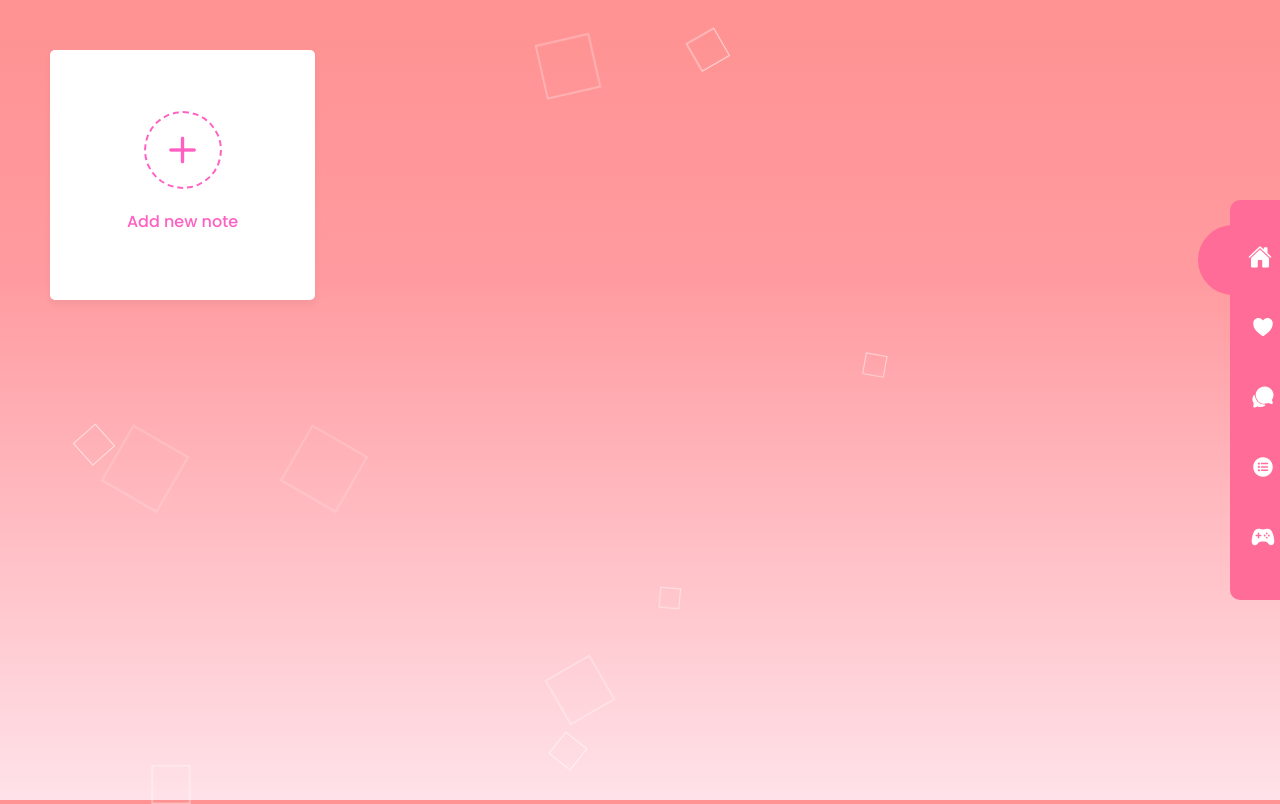
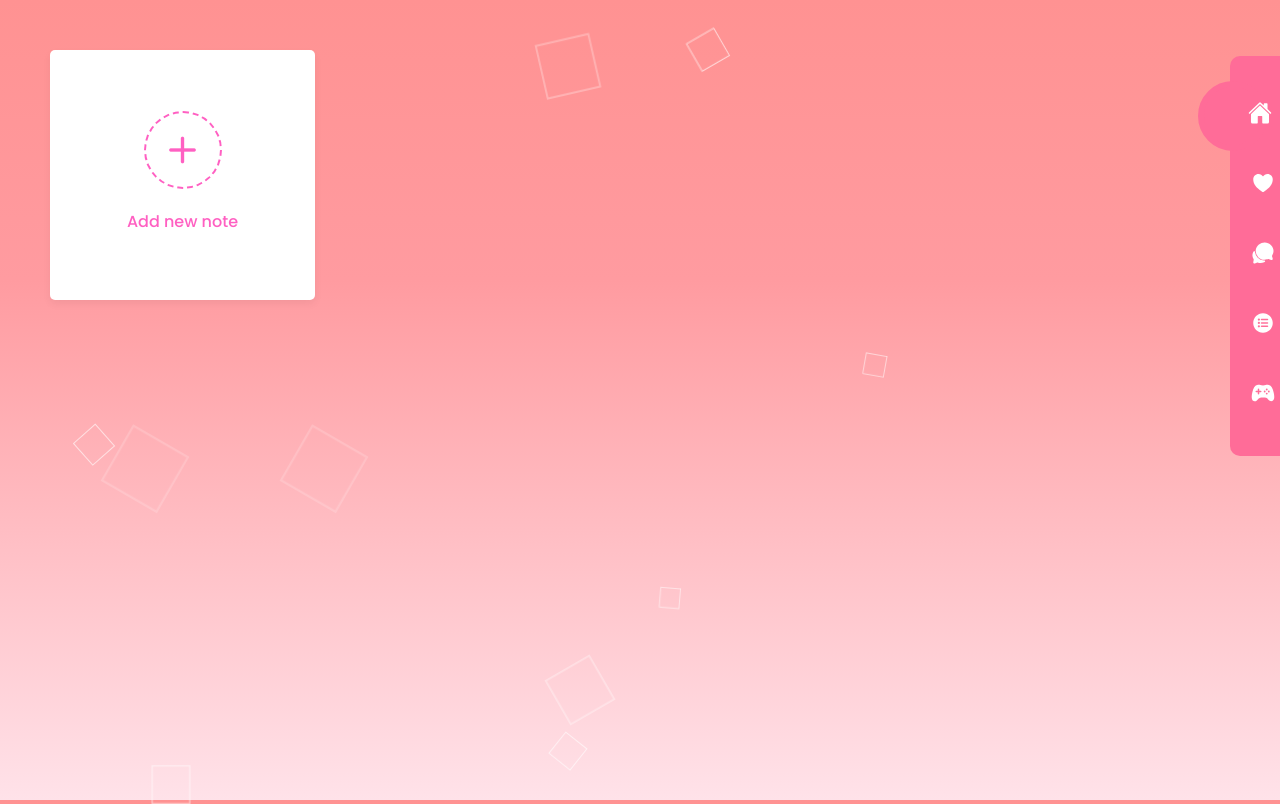
Before and after one commit to Kayoto0/fun_note, a plain HTML site: page index.html in a window 1280 px wide. Drawn offline with nearby package versions, Linux system fonts and the light colour scheme.

Commit message:
Update style.css

```diff
--- a/style.css
+++ b/style.css
@@ -393,7 +393,7 @@ h1 {
     background: #ff6c98;
     position: fixed; /* Change to fixed position */
     right: -10px;
-    top: 50%; /* Vertically align to the center */
+    top: 32%; /* Vertically align to the center */
     transform: translateY(-50%); /* Correct for vertical alignment */
     display: flex;
     flex-direction: column;
```
